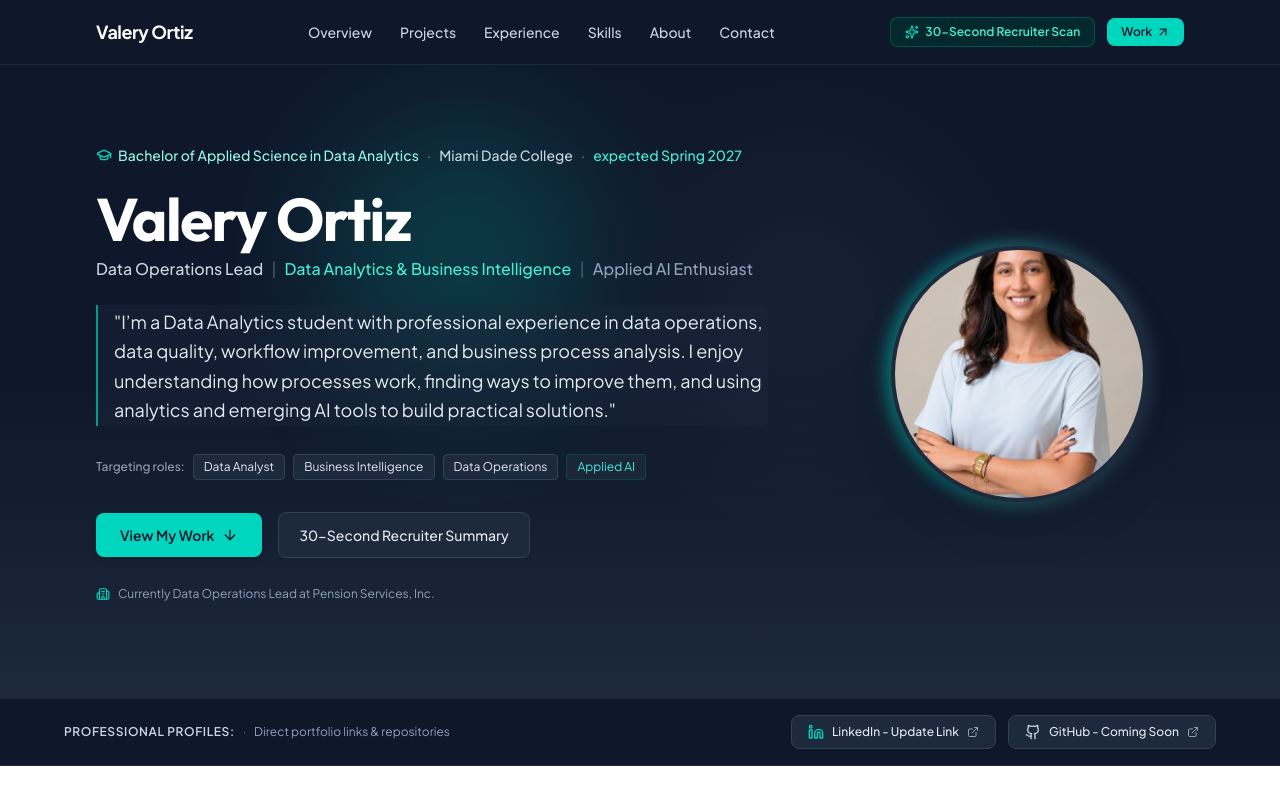
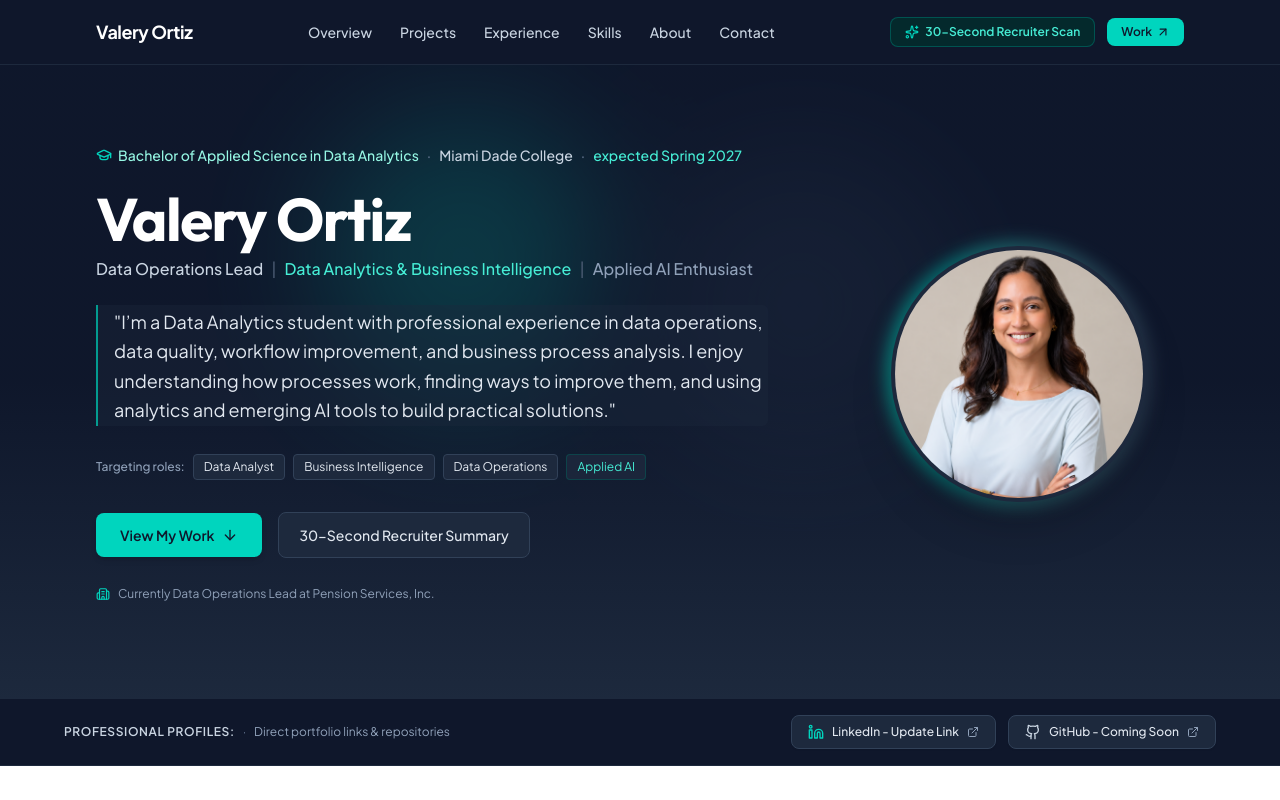
Before and after one commit to valeryortz/valery-ortiz-portfolio, a React (Vite) app: page / in a window 1280 px wide. Shown: the top 800 px of the page. Built offline with nearby package versions, Linux system fonts and the light colour scheme.

Commit message:
style: adjust hero image focal point
Update the object-position to focus on the upper portion of the headshot for better framing.

```diff
--- a/src/components/Hero.tsx
+++ b/src/components/Hero.tsx
@@ -101,7 +101,7 @@ export const Hero: React.FC<HeroProps> = ({ onOpenRecruiterScan }) => {
                 <img
                   src={headshotImage}
                   alt="Valery Ortiz"
-                  className="w-full h-full object-cover object-center select-none pointer-events-none"
+                  className="w-full h-full object-cover object-[50%_20%] select-none pointer-events-none"
                   referrerPolicy="no-referrer"
                 />
               </div>
```
